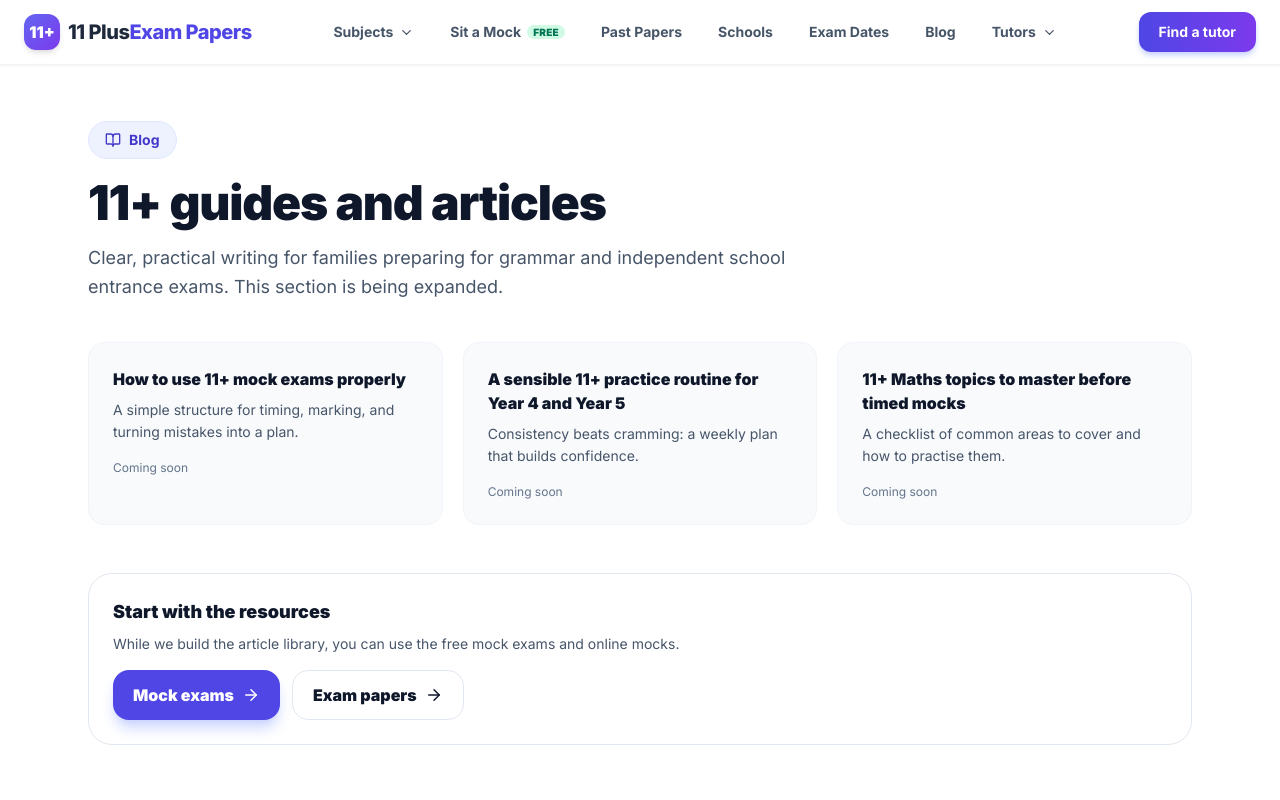
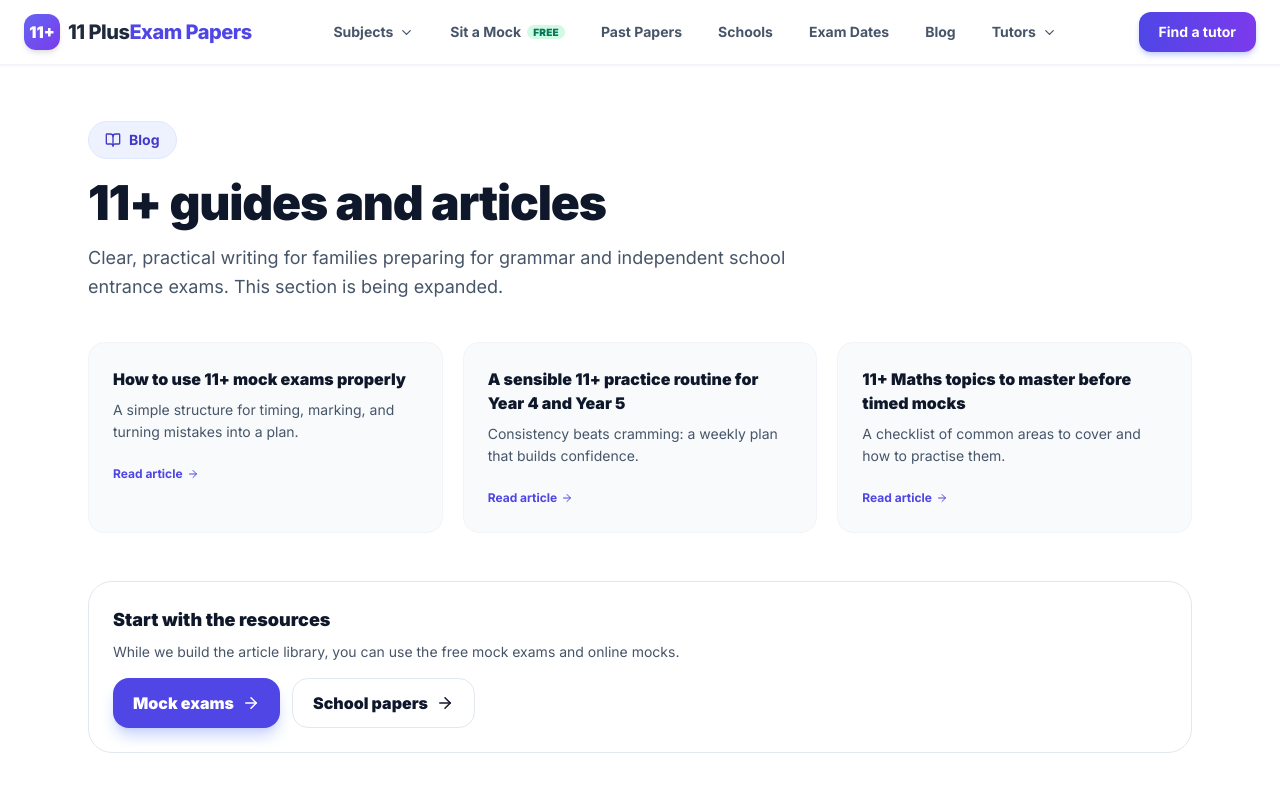
Before and after one commit to nahadgur/redone11plus, a Next.js app: page /blog in a window 1280 px wide. Shown: the top 800 px of the page. Built offline with nearby package versions, Linux system fonts and the light colour scheme.

Commit message:
Update page.tsx

```diff
--- a/app/blog/page.tsx
+++ b/app/blog/page.tsx
@@ -49,13 +49,13 @@ export default function BlogIndexPage() {
 
         <div className="grid grid-cols-1 md:grid-cols-3 gap-5 mt-10">
           {POSTS.map((p) => (
-            <div key={p.slug} className="p-6 rounded-2xl bg-slate-50 border border-slate-100">
-              <div className="font-black text-slate-900 mb-2">{p.title}</div>
+            <Link key={p.slug} href={`/blog/${p.slug}`} className="group p-6 rounded-2xl bg-slate-50 border border-slate-100 hover:border-indigo-200 hover:bg-indigo-50 transition-all">
+              <div className="font-black text-slate-900 mb-2 group-hover:text-indigo-700 transition-colors">{p.title}</div>
               <div className="text-sm text-slate-600 leading-relaxed mb-4">{p.desc}</div>
-              <div className="text-xs text-slate-500">
-                Coming soon
+              <div className="inline-flex items-center gap-1 text-xs font-bold text-indigo-600">
+                Read article <ArrowRight size={12} />
               </div>
-            </div>
+            </Link>
           ))}
         </div>
 
@@ -72,10 +72,10 @@ export default function BlogIndexPage() {
               Mock exams <ArrowRight size={18} />
             </Link>
             <Link
-              href="/mock-exams"
+              href="/papers"
               className="inline-flex items-center gap-2 px-5 py-3 rounded-2xl bg-white border border-slate-200 hover:border-indigo-200 hover:bg-indigo-50 text-slate-900 font-black"
             >
-              Exam papers <ArrowRight size={18} />
+              School papers <ArrowRight size={18} />
             </Link>
           </div>
         </div>
```
